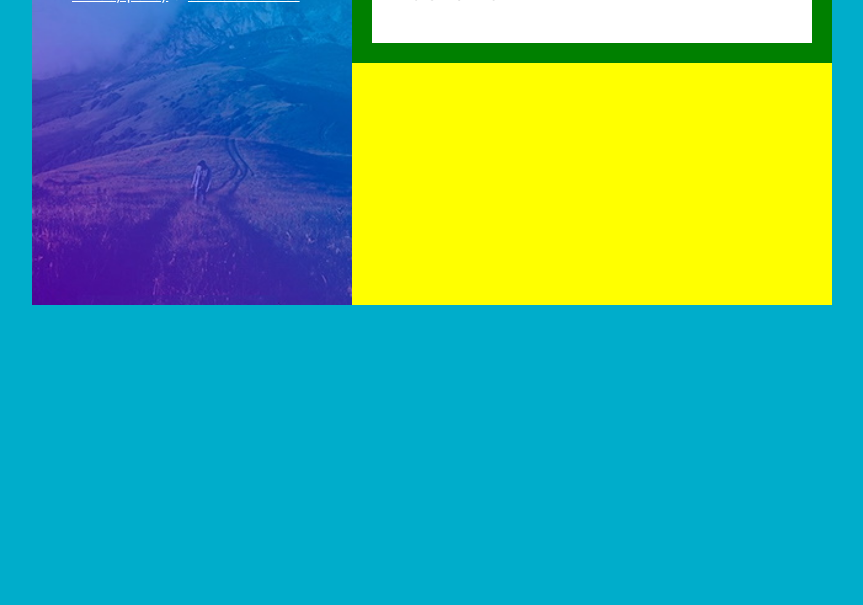
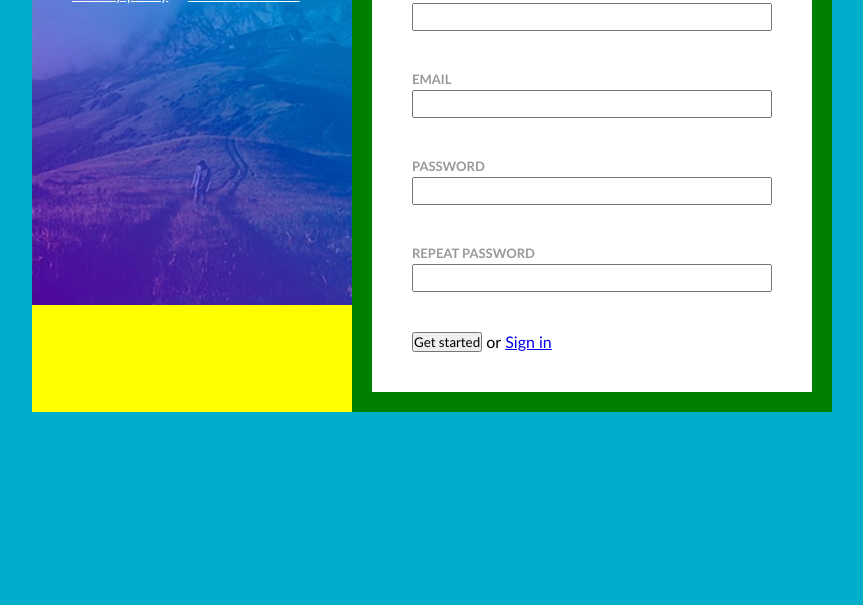
Before and after one commit to RomanSaltis/4-sign-up, a plain HTML site: page index.html in a window 1280 px wide. Shown: the part 195-800 px from the top of the page, without its empty margins (208-1071 px from the left). Drawn offline with Linux system fonts and the light colour scheme.

Commit message:
Initial form structure

```diff
--- a/css/main.css
+++ b/css/main.css
@@ -70,5 +70,31 @@ border: 20px solid green;
 }
 
 .form {
+    display: inline-block;
+    width: 100%;
+    }
+
+.form-row {
+    display: inline-block;
+    width: 100%;
+}
+
+.form-row + .form-row {
+    margin-top: 40px;
+}
+
+label {
+    display: inline-block;
+    width: 100%;
+    color: #999;
+    text-transform: uppercase;
+    font-weight: bold;
+    font-size: 13px;
+    }
+
+input {
+    display: inline-block;
+    width: 100%;
+    font-size: 20px;
 
 }
--- a/index.html
+++ b/index.html
@@ -20,7 +20,28 @@
         <div class="right-column">
             <div class="close">x</div>
             <form class="form">
-                SIGN UP FORM
+                <div class="form-row">
+                    <label for="">Username</label>
+                    <input type="text" required>
+                </div>
+                <div class="form-row">
+                    <label for="">Email</label>
+                    <input type="email" required>
+                </div>
+                <div class="form-row">
+                    <label for="">Password</label>
+                    <input type="password" required>
+                </div>
+                <div class="form-row">
+                    <label for="">Repeat password</label>
+                    <input type="password" required>
+                </div>
+                <div class="form-row">
+                    <button type="submit">Get started</button>
+                    <span>or</span>
+                    <a href="#">Sign in</a>
+                </div>
+
             </form>
         </div>
     </main>
```
